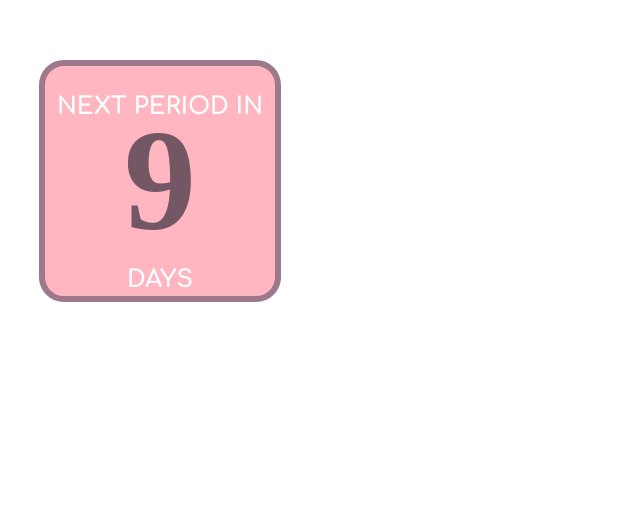
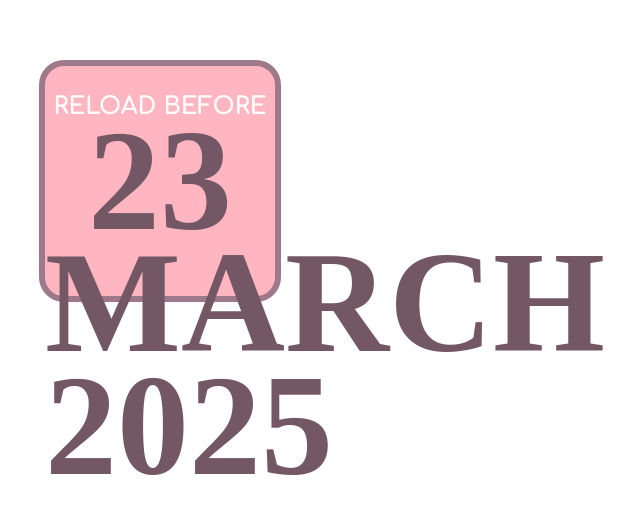
Before and after one commit to ladyauriell/reloaddigi, a plain HTML site: page index.html in a window 1280 px wide. Shown: the part 219-732 px from the top of the page, without its empty margins (480-1120 px from the left). Drawn offline with Linux system fonts and the light colour scheme; a web font is replaced by a local one.

Commit message:
Update index.html

```diff
--- a/index.html
+++ b/index.html
@@ -56,33 +56,32 @@ body{
     </style>
 </head>
 <body>
-<div class="box"><br>Next Period in<br>
-<div id="timer" style=""><div id="days"></div></div>
-          <p>days</p></div></div>
+<div class="box"><br>Reload Before<br>
+<div id="timer" style="">23 March 2025 </div>
 
 </body>
-<script>
-    const year = new Date().getFullYear();
-const myDate = new Date('Jan 17, 2025 00:00:00');
-console.log(myDate);
+// <script>
+//    const year = new Date().getFullYear();
+//const myDate = new Date('Jan 17, 2025 00:00:00');
+//console.log(myDate);
 
 // countdown
-let timer = setInterval(function() {
+//let timer = setInterval(function() {
 
   // get today's date
-  const today = new Date().getTime();
+//  const today = new Date().getTime();
 
   // get the difference
-  const diff = myDate - today;
+//  const diff = myDate - today;
 
   // math
-  let days = Math.floor(diff / (1000 * 60 * 60 * 24));
+//  let days = Math.floor(diff / (1000 * 60 * 60 * 24));
   //let hours = Math.floor((diff % (1000 * 60 * 60 * 24)) / (1000 * 60 * 60));
   //let minutes = Math.floor((diff % (1000 * 60 * 60)) / (1000 * 60));
   //let seconds = Math.floor((diff % (1000 * 60)) / 1000);
 
   // display
-  document.getElementById("days").innerHTML=days
+ // document.getElementById("days").innerHTML=days
  // document.getElementById("hours").innerHTML=hours
   //document.getElementById("minutes").innerHTML=minutes
  // document.getElementById("seconds").innerHTML=seconds
```
